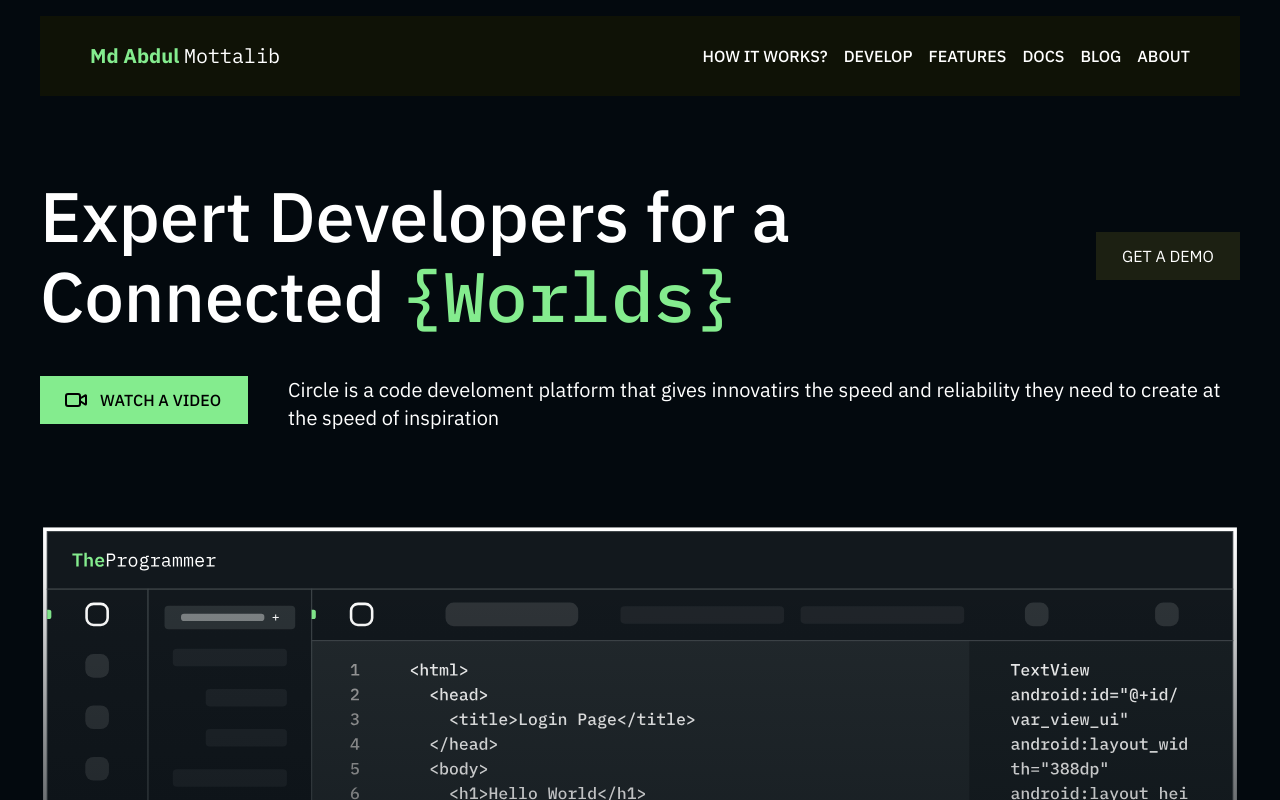
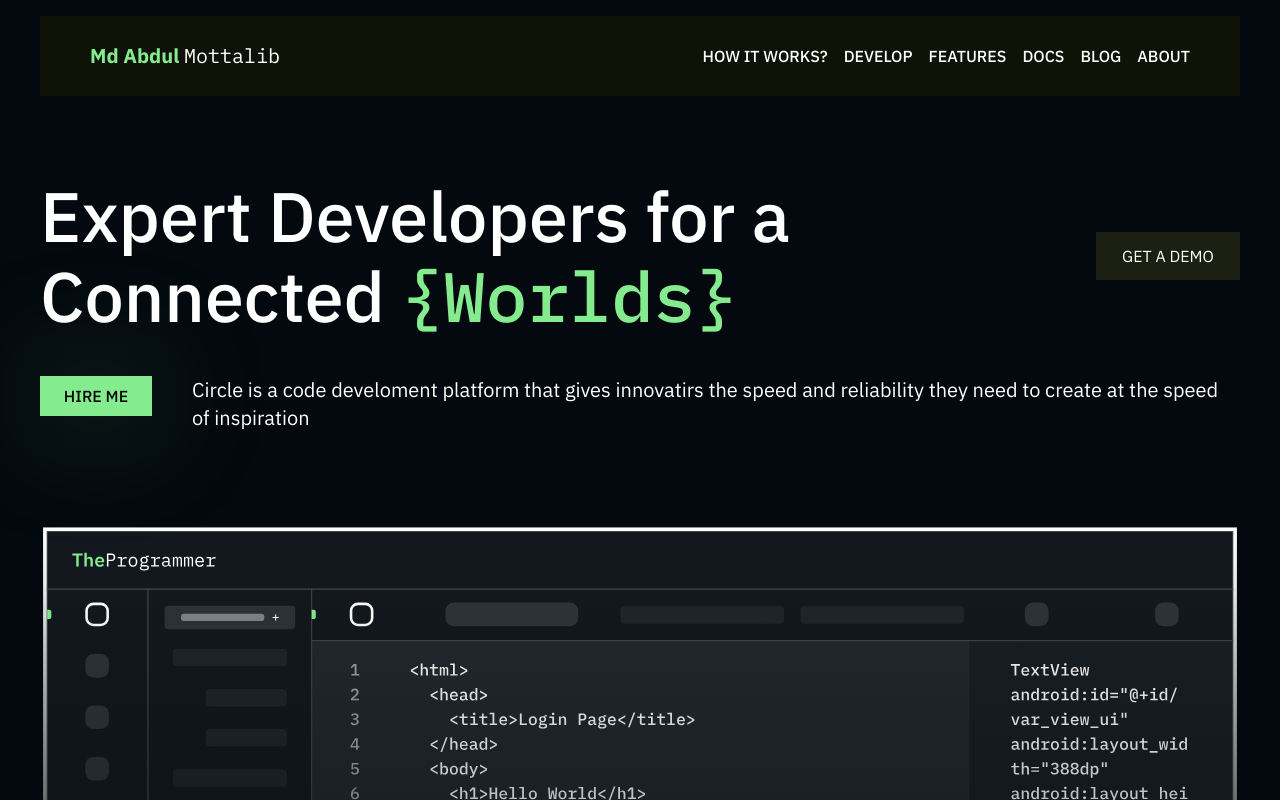
Before and after one commit to abdul-musabbir/md-abdul-mottalib, a React (Vite) app: page / in a window 1280 px wide. Shown: the top 800 px of the page. Built offline with nearby package versions, Linux system fonts and the light colour scheme.

Commit message:
add loading page

```diff
--- a/src/App.jsx
+++ b/src/App.jsx
@@ -5,7 +5,7 @@ import Layout from "./components/Layout";
 import Loader from "./components/Loader";
 
 function App() {
-  const [loading, setLoading] = useState(false);
+  const [loading, setLoading] = useState(true);
 
   useEffect(() => {
     const timeoutId = setTimeout(() => {
--- a/src/components/Home.jsx
+++ b/src/components/Home.jsx
@@ -1,4 +1,3 @@
-import { Video } from "lucide-react";
 import Frame from "../assets/img/frame.svg";
 import Logo1 from "../assets/img/logo1.svg";
 import Logo2 from "../assets/img/logo2.svg";
@@ -42,11 +41,10 @@ export default function Home() {
             <div className="xl:inline-block">
               <Button
                 className={
-                  "flex md:flex gap-3 bg-greens text-black py-3 px-6 font-medium md:w-52"
+                  "flex md:flex gap-3 bg-greens text-black text-center py-2 font-medium shadows w-28 items-center justify-center"
                 }
               >
-                <Video />
-                <span className="uppercase">watch a video</span>
+                <span className="uppercase text-center">HIRE ME</span>
               </Button>
             </div>
 
```
